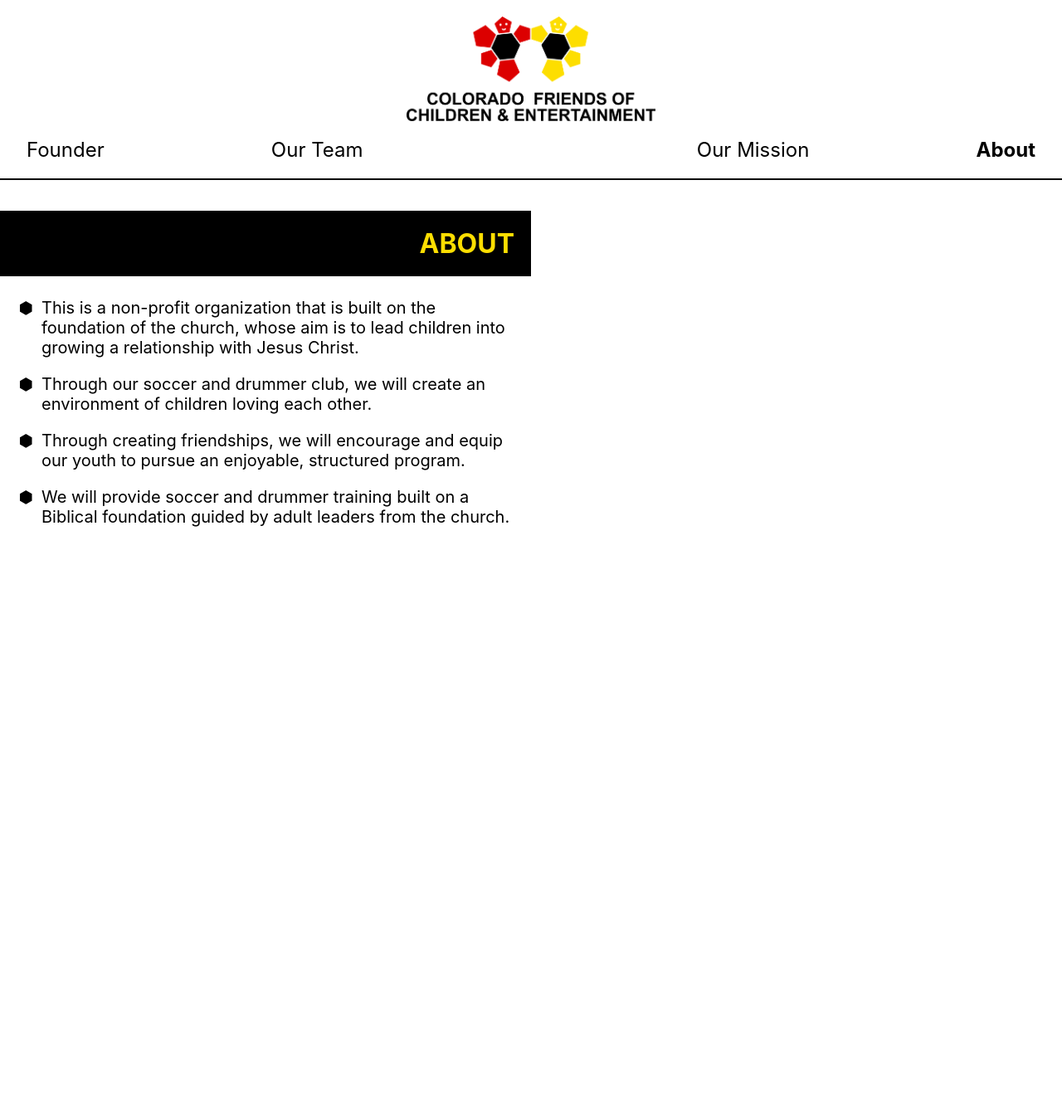
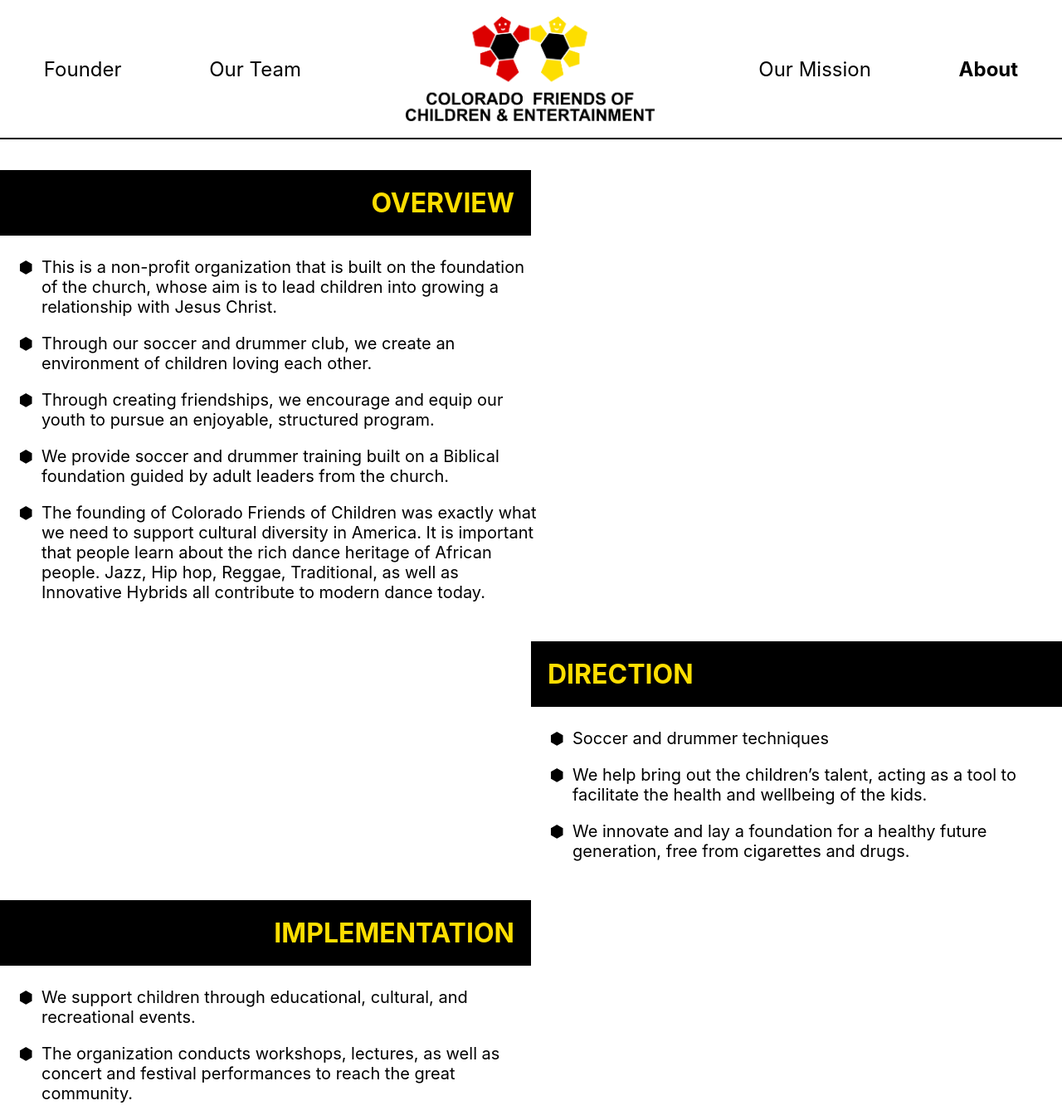
Before and after one commit to LeviApp/colorado-friends, a React (Create React App) app in the folder colorado-friends/: page /about in a window 1280 px wide. Shown: the whole page at 83% size. Before the commit the page ends 800 px from the top, so only its background shows below. Built offline with nearby package versions, Linux system fonts and the light colour scheme.

Commit message:
added a DIRECTION and IMPLEMENTATION section as well as fixed some layout issues

```diff
--- a/colorado-friends/src/SASS/about.sass
+++ b/colorado-friends/src/SASS/about.sass
@@ -12,7 +12,7 @@
             font-size: 2rem
             text-align: right
         ul
-            width: 90%
+            width: 95%
             li
                 font-size: 1.25rem
                 margin: 20px 0;
--- a/colorado-friends/src/SASS/founder.sass
+++ b/colorado-friends/src/SASS/founder.sass
@@ -15,7 +15,7 @@
             font-size: 2rem
             text-align: right
         ul
-            width: 90%
+            width: 95%
             li
                 font-size: 1.25rem
                 margin: 20px 0;
--- a/colorado-friends/src/SASS/mission.sass
+++ b/colorado-friends/src/SASS/mission.sass
@@ -12,7 +12,7 @@
             font-size: 2rem
             text-align: right
         ul
-            width: 90%
+            width: 95%
             li
                 font-size: 1.25rem
                 margin: 20px 0;
--- a/colorado-friends/src/SASS/nav.sass
+++ b/colorado-friends/src/SASS/nav.sass
@@ -1,31 +1,20 @@
 nav
     display: flex
-    flex-direction: column
     justify-content: center
     align-items: center
     width: 100%
-    padding-bottom: 20px
     border-bottom: 2px solid black
     margin-bottom: 10px
+    display: flex
+    justify-content: space-around
+    a
+        text-decoration: none
+        color: black
+        font-size: 1.5rem
+        font-weight: normal
+        transition: font-weight 0.25s;
+    .selected
+        font-weight: bolder
     img
         width: 300px
         margin: 20px
-
-    div
-        width: 95%
-        display: flex
-        justify-content: space-around
-        a
-            text-decoration: none
-            color: black
-            font-size: 1.5rem
-            font-weight: normal
-            transition: font-weight 0.25s;
-        a:nth-child(2)
-            margin-left: auto
-            margin-right: auto
-        a:nth-child(3)
-            margin-left: auto
-            margin-right: auto
-        .selected
-            font-weight: bolder
--- a/colorado-friends/src/components/About.js
+++ b/colorado-friends/src/components/About.js
@@ -5,12 +5,28 @@ function About(props) {
     return (
         <div className="about">
             <section>
-            <h2>ABOUT</h2>
+            <h2>OVERVIEW</h2>
             <ul>
                 <li>This is a non-profit organization that is built on the foundation of the church, whose aim is to lead children into growing a relationship with Jesus Christ.</li>
-                <li>Through our soccer and drummer club, we will create an environment of children loving each other.</li>
-                <li>Through creating friendships, we will encourage and equip our youth to pursue an enjoyable, structured program.</li>
-                <li>We will provide soccer and drummer training built on a Biblical foundation guided by adult leaders from the church.</li>
+                <li>Through our soccer and drummer club, we create an environment of children loving each other.</li>
+                <li>Through creating friendships, we encourage and equip our youth to pursue an enjoyable, structured program.</li>
+                <li>We provide soccer and drummer training built on a Biblical foundation guided by adult leaders from the church.</li>
+                <li>The founding of Colorado Friends of Children was exactly what we need to support cultural diversity in America. It is important that people learn about the rich dance heritage of African people. Jazz, Hip hop, Reggae, Traditional, as well as Innovative Hybrids all contribute to modern dance today.</li>
+            </ul>
+            </section>
+            <section>
+            <h2>DIRECTION</h2>
+            <ul>
+                <li>Soccer and drummer techniques</li>
+                <li>We help bring out the children’s talent, acting as a tool to facilitate the health and wellbeing of the kids.</li>
+                <li>We innovate and lay a foundation for a healthy future generation, free from cigarettes and drugs.</li>
+            </ul>
+            </section>
+            <section>
+            <h2>IMPLEMENTATION</h2>
+            <ul>
+                <li>We support children through educational, cultural, and recreational events.</li>
+                <li>The organization conducts workshops, lectures, as well as concert and festival performances to reach the great community.</li>
             </ul>
             </section>
         </div>
--- a/colorado-friends/src/components/Mission.js
+++ b/colorado-friends/src/components/Mission.js
@@ -29,20 +29,19 @@ function Mission(props) {
             <h2>AIMS</h2>
             <ul>
                 <li>To develop artistic and strong works that are giving and inclusive to our audiences</li>
-                <li>To seamlessly use tradition and neo-traditional African movement vocabulary to create work developed from the Africanist movement, which reflects our social culture values and realities in global contexts</li>
-                <li>To ensure that discipline and multitasking skills develop through African dance and the rest of the world culture is firmly transferred to other areas of people , lives be it academic carrier or private.</li>
-                <li>To ensure that the world's cultures are transferred to every part of people's lives.</li>
+                <li>To seamlessly use tradition as well as neo-traditional African movement vocabulary to create work developed from the Africanist movement, which reflects our social, cultural values and realities in global contexts</li>
+                <li>To ensure that discipline and multitasking skills develop through African dance</li>
+                <li>To ensure that the world's cultures are transferred to every part of people's lives</li>
             </ul>
             </section>
 
             <section>
             <h2>OBJECTIVES</h2>
             <ul>
-                <li>To get recognition for the artistic and technical richness of African culture and dance.</li>
-                <li>To promote and preserve African dance heritage by creating professional choreographic works built on Afro-European and African traditions.</li>
-                <li>To utilize dance as a creative tool of learning and development within our communities in order to give people opportunities to realize their creative potential to improve their social, economic, personal, and artistic aspect of life.</li>
-                <li>To educate an elite force of specialists in the area of African dance who will use their knowledge, talent, and creativity in order to teach dance as an art form.
-</li>
+                <li>To get recognition for the artistic and technical richness of African culture and dance</li>
+                <li>To promote and preserve African dance heritage by creating professional choreographic works built on Afro-European and African traditions</li>
+                <li>To utilize dance as a creative tool of learning and development within our communities in order to give people opportunities to realize their creative potential to improve their social, economic, personal, and artistic aspect of life</li>
+                <li>To educate an elite force of specialists in the area of African dance who use their knowledge, talent, and creativity in order to teach dance as an art form</li>
             </ul>
             </section>
         </div>
--- a/colorado-friends/src/components/Nav.js
+++ b/colorado-friends/src/components/Nav.js
@@ -4,13 +4,12 @@ import {NavLink} from 'react-router-dom'
 function Nav() {
   return (
     <nav>
-        <img src={logo}></img>
-        <div>
           <NavLink to='/founder' activeClassName="selected">Founder</NavLink>
           <NavLink to='/team' activeClassName="selected">Our Team</NavLink>
+          <img src={logo}></img>
+
           <NavLink to='/mission' activeClassName="selected">Our Mission</NavLink>
           <NavLink to='/about' activeClassName="selected">About</NavLink>
-        </div>
     </nav>
   );
 }
```
